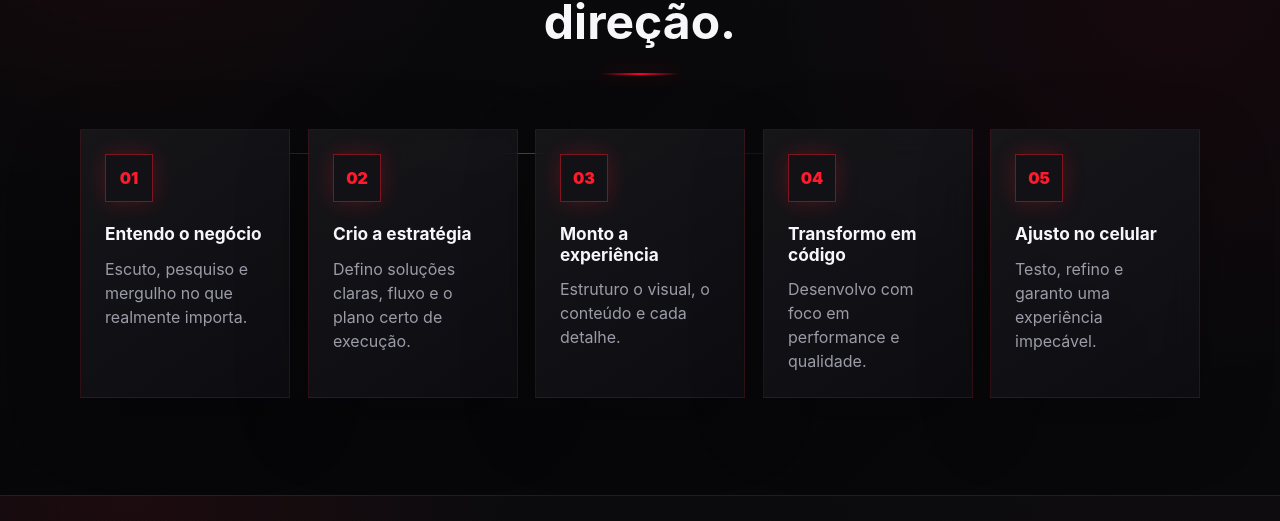
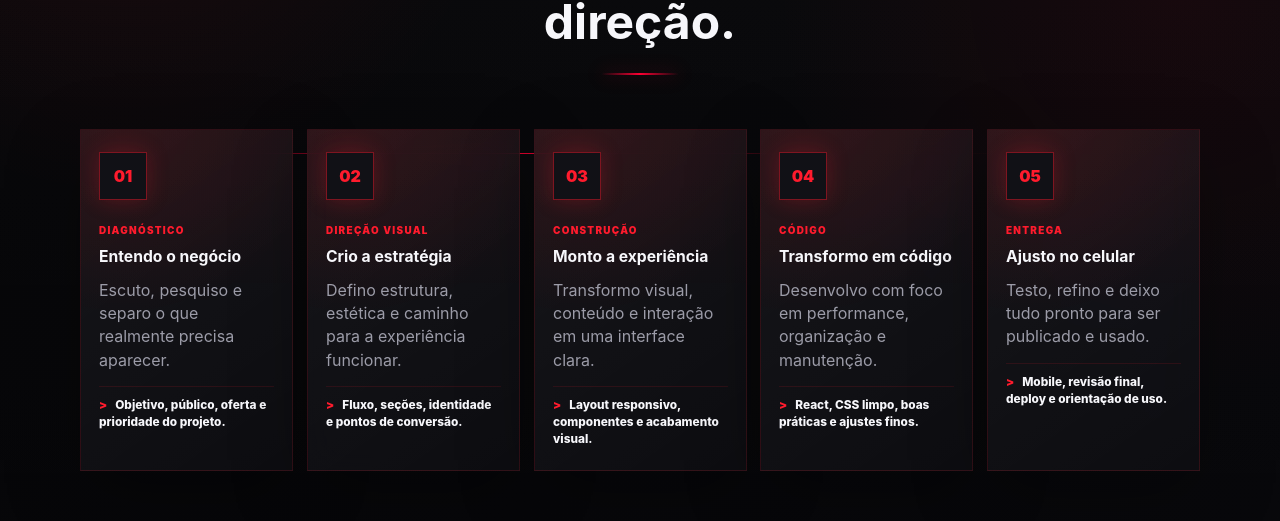
Before and after one commit to coded-by-ck/coded-by-ck, a React (Vite) app: page / in a window 1280 px wide. Shown: the part 1977-2498 px from the top of the page. Built offline with nearby package versions, Linux system fonts and the light colour scheme.

Commit message:
Refina processo de trabalho

```diff
--- a/src/components/Process.jsx
+++ b/src/components/Process.jsx
@@ -18,8 +18,10 @@ function Process() {
             >
               <span className="process-number">{String(index + 1).padStart(2, '0')}</span>
               <div>
+                <span className="process-label">{step.label}</span>
                 <h3>{step.title}</h3>
                 <p>{step.description}</p>
+                <small>{step.detail}</small>
               </div>
             </article>
           ))}
--- a/src/data/processSteps.js
+++ b/src/data/processSteps.js
@@ -1,22 +1,32 @@
 export const processSteps = [
   {
+    label: 'Diagnóstico',
     title: 'Entendo o negócio',
-    description: 'Escuto, pesquiso e mergulho no que realmente importa.',
+    description: 'Escuto, pesquiso e separo o que realmente precisa aparecer.',
+    detail: 'Objetivo, público, oferta e prioridade do projeto.',
   },
   {
+    label: 'Direção visual',
     title: 'Crio a estratégia',
-    description: 'Defino soluções claras, fluxo e o plano certo de execução.',
+    description: 'Defino estrutura, estética e caminho para a experiência funcionar.',
+    detail: 'Fluxo, seções, identidade e pontos de conversão.',
   },
   {
+    label: 'Construção',
     title: 'Monto a experiência',
-    description: 'Estruturo o visual, o conteúdo e cada detalhe.',
+    description: 'Transformo visual, conteúdo e interação em uma interface clara.',
+    detail: 'Layout responsivo, componentes e acabamento visual.',
   },
   {
+    label: 'Código',
     title: 'Transformo em código',
-    description: 'Desenvolvo com foco em performance e qualidade.',
+    description: 'Desenvolvo com foco em performance, organização e manutenção.',
+    detail: 'React, CSS limpo, boas práticas e ajustes finos.',
   },
   {
+    label: 'Entrega',
     title: 'Ajusto no celular',
-    description: 'Testo, refino e garanto uma experiência impecável.',
+    description: 'Testo, refino e deixo tudo pronto para ser publicado e usado.',
+    detail: 'Mobile, revisão final, deploy e orientação de uso.',
   },
 ]
--- a/src/styles/layout.css
+++ b/src/styles/layout.css
@@ -642,7 +642,7 @@
   position: relative;
   display: grid;
   grid-template-columns: repeat(5, minmax(0, 1fr));
-  gap: 18px;
+  gap: 14px;
   max-width: none;
   margin: 0 auto;
 }
@@ -659,13 +659,27 @@
 
 .process-step {
   position: relative;
-  display: flex;
-  flex-direction: column;
-  gap: 22px;
-  padding: 24px;
+  display: grid;
+  grid-template-rows: auto 1fr;
+  gap: 16px;
+  overflow: hidden;
+  padding: 22px 18px;
+}
+
+.process-step::before {
+  position: absolute;
+  inset: 0;
+  content: "";
+  pointer-events: none;
+  background:
+    radial-gradient(circle at 20% 0%, rgba(255, 27, 45, 0.1), transparent 12rem),
+    linear-gradient(180deg, rgba(255, 27, 45, 0.045), transparent 52%);
+  opacity: 0.9;
 }
 
 .process-number {
+  position: relative;
+  z-index: 1;
   display: inline-grid;
   width: 48px;
   height: 48px;
@@ -675,6 +689,48 @@
   background: #111116;
   font-weight: 900;
   box-shadow: 0 0 22px rgba(255, 27, 45, 0.22);
+}
+
+.process-step > div {
+  position: relative;
+  z-index: 1;
+}
+
+.process-label {
+  display: inline-flex;
+  margin-bottom: 10px;
+  color: var(--red);
+  font-size: 0.62rem;
+  font-weight: 900;
+  letter-spacing: 0.13em;
+  text-transform: uppercase;
+}
+
+.process-step h3 {
+  font-size: 0.98rem;
+}
+
+.process-step p {
+  min-height: 68px;
+  line-height: 1.46;
+}
+
+.process-step small {
+  display: block;
+  margin-top: 14px;
+  border-top: 1px solid rgba(255, 27, 45, 0.12);
+  padding-top: 10px;
+  color: var(--text);
+  font-size: 0.74rem;
+  font-weight: 800;
+  line-height: 1.42;
+}
+
+.process-step small::before {
+  content: ">";
+  margin-right: 8px;
+  color: var(--red);
+  font-weight: 900;
 }
 
 .project-card {
@@ -1701,19 +1757,29 @@
   }
 
   .process-timeline::before {
-    left: 18px;
+    left: 17px;
   }
 
   .process-step {
-    grid-template-columns: 38px 1fr;
-    gap: 16px;
-    padding: 20px;
+    grid-template-columns: 36px 1fr;
+    grid-template-rows: auto;
+    gap: 14px;
+    padding: 18px;
   }
 
   .process-number {
-    width: 38px;
-    height: 38px;
+    width: 36px;
+    height: 36px;
     font-size: 0.82rem;
+  }
+
+  .process-step p {
+    min-height: 0;
+  }
+
+  .process-step small {
+    margin-top: 10px;
+    padding-top: 8px;
   }
 
   .project-card {
```
